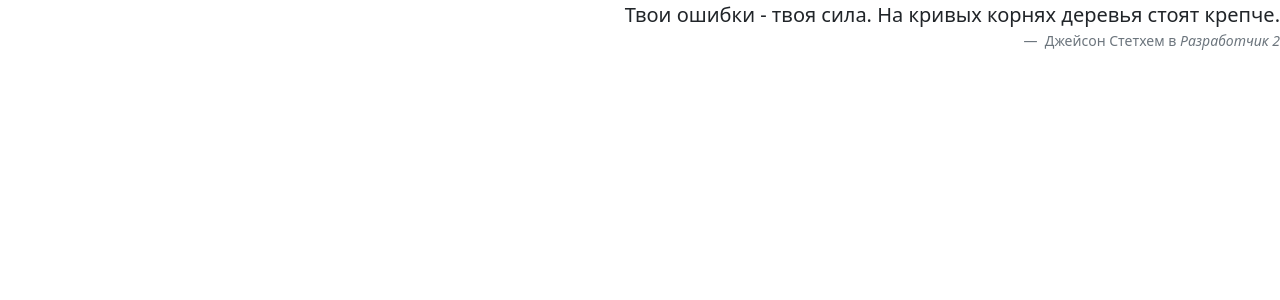
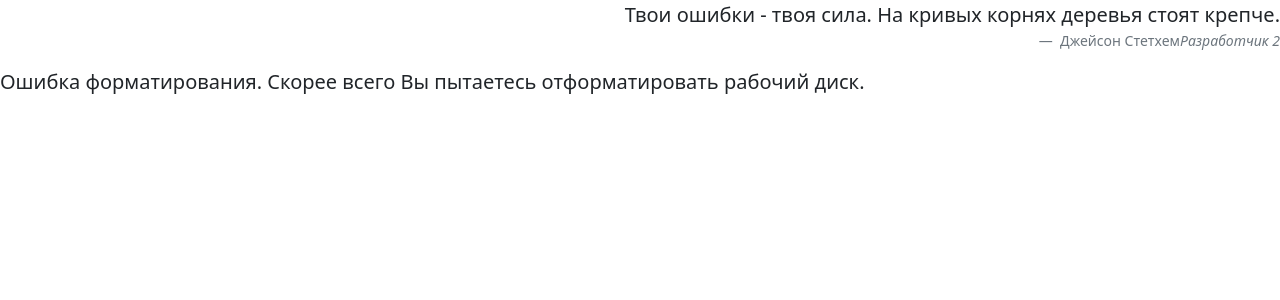
Before and after one commit to BasielB/testDisk, a Django app: template test_disk/main/templates/main/err_format.html in a window 1280 px wide. Shown: the top 300 px of the page. Run offline with Django 3.2, Linux system fonts and the light colour scheme; the template is opened without the code that fills it, so the values that code supplies are empty.

Commit message:
Update err_format.html

```diff
--- a/test_disk/main/templates/main/err_format.html
+++ b/test_disk/main/templates/main/err_format.html
@@ -6,9 +6,13 @@
     <p>Твои ошибки - твоя сила. На кривых корнях деревья стоят крепче.</p>
   </blockquote>
   <figcaption class="blockquote-footer">
-    Джейсон Стетхем в <cite title="Source Title">Разработчик 2</cite>
+    Джейсон Стетхем<cite title="Source Title">Разработчик 2</cite>
   </figcaption>
 </figure>
 
+<p class="lead">
+  Ошибка форматирования. Скорее всего Вы пытаетесь отформатировать рабочий диск.
+</p>
+
 
 {% endblock %}
```
